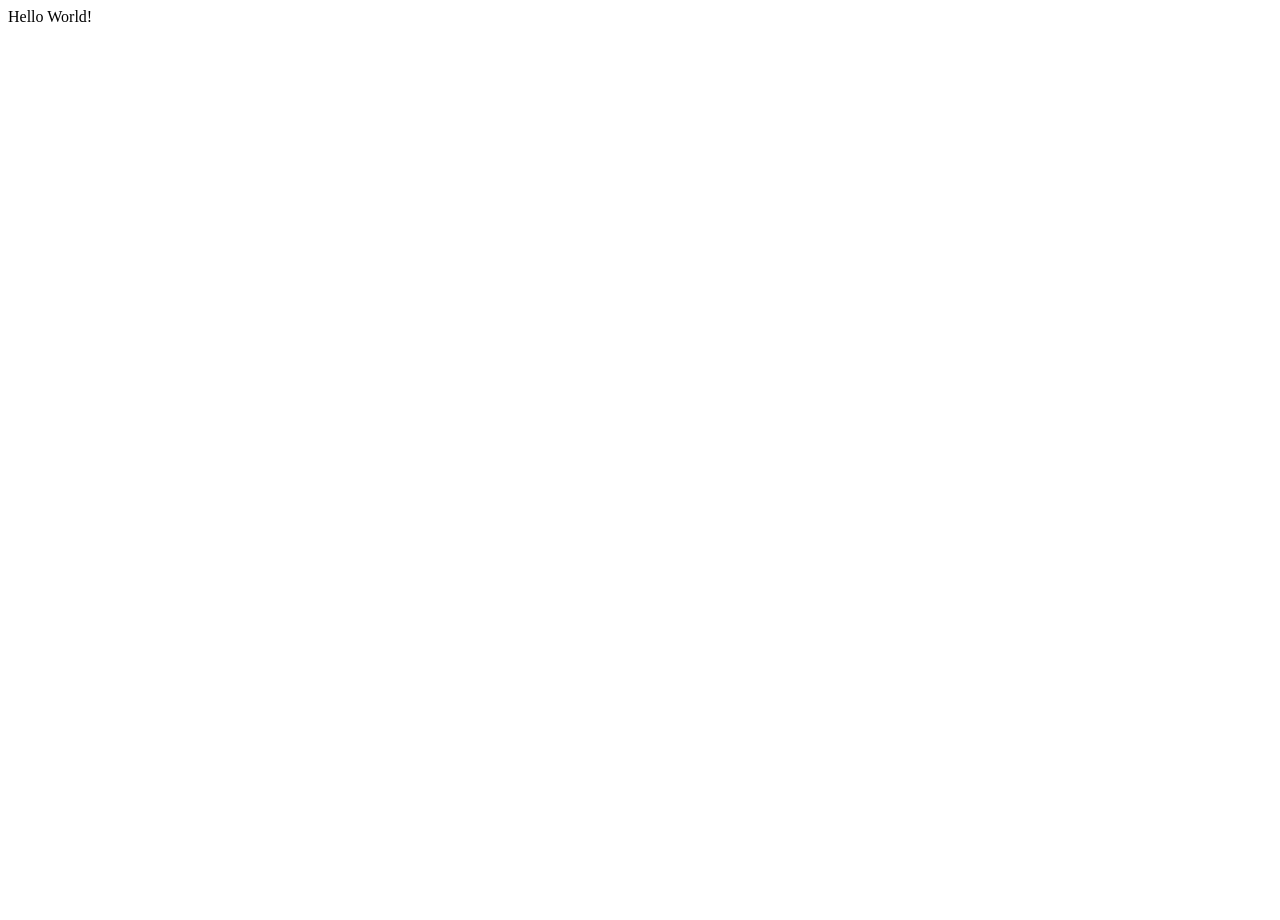
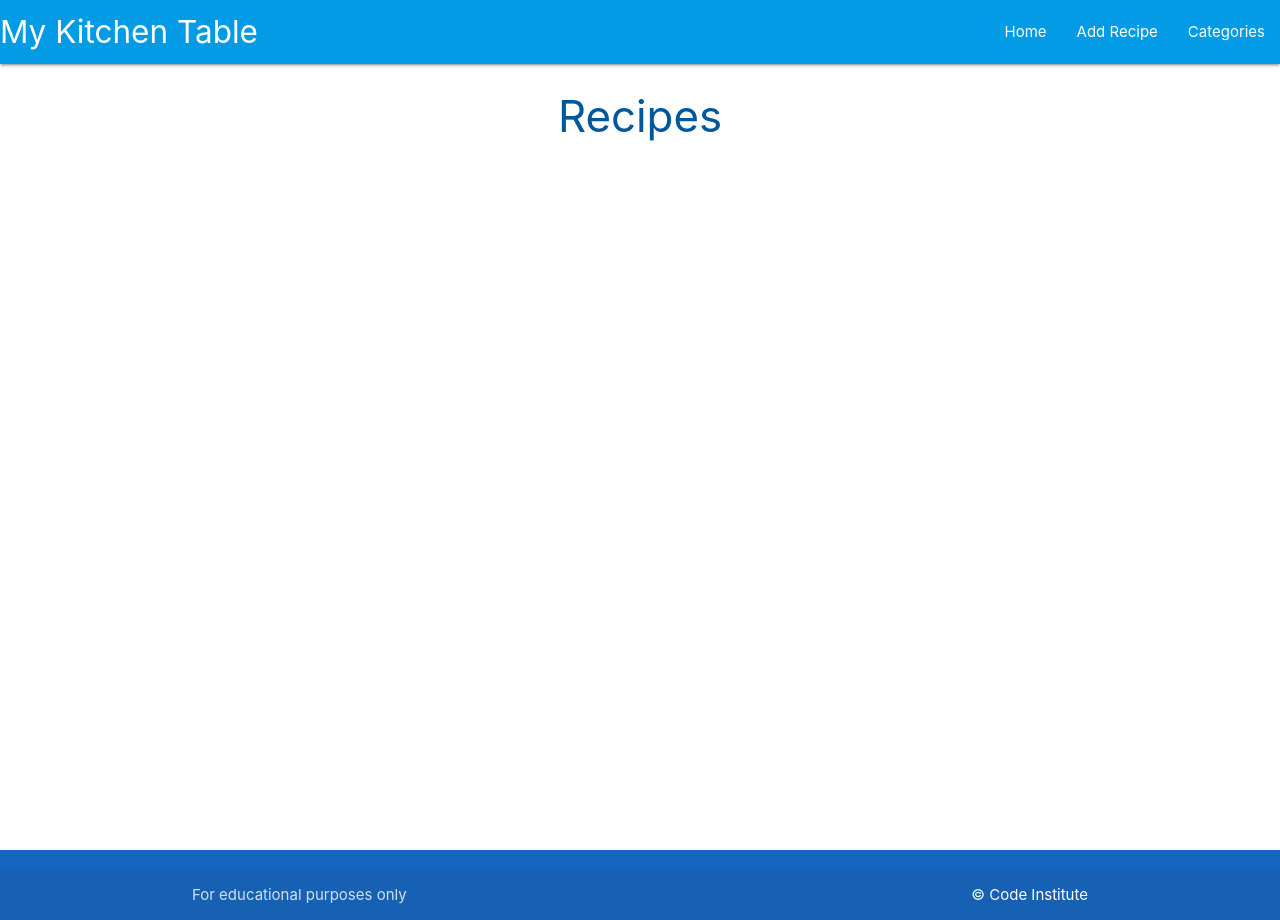
Before and after one commit to AlexandraEL9/ci-database-recipes, a Flask app: page / in a window 1280 px wide. Before the commit the page is almost empty. Run offline with Flask 2, Linux system fonts and the light colour scheme.

Commit message:
add basic page template, header and footer

```diff
--- a/recipes/routes.py
+++ b/recipes/routes.py
@@ -5,4 +5,4 @@ from recipes.models import Category, Recipe
 
 @app.route("/")
 def home():
-    return render_template("base.html")
+    return render_template("recipes.html")
--- /dev/null
+++ b/recipes/static/css/style.css
@@ -0,0 +1,9 @@
+body {
+    display: flex;
+    min-height: 100vh;
+    flex-direction: column;
+  }
+
+  main {
+    flex: 1 0 auto;
+  }
--- /dev/null
+++ b/recipes/static/js/script.js
@@ -0,0 +1,5 @@
+//navbar mobile side nav
+document.addEventListener('DOMContentLoaded', function() {
+    let sidenav = document.querySelectorAll('.sidenav');
+    M.Sidenav.init(sidenav);
+  });
--- a/recipes/templates/base.html
+++ b/recipes/templates/base.html
@@ -4,11 +4,50 @@
     <meta charset="UTF-8">
     <meta http-equiv="X-UA-Compatible" content="IE=edge">
     <meta name="viewport" content="width=device-width, initial-scale=1.0">
+    <!-- Compiled and minified CSS -->
+    <link rel="stylesheet" href="https://cdnjs.cloudflare.com/ajax/libs/materialize/1.0.0/css/materialize.min.css">
+    <link rel="stylesheet" href="{{ url_for('static', filename='css/style.css') }}" class="" type="text/css">
+    <link href="https://fonts.googleapis.com/icon?family=Material+Icons" rel="stylesheet">
     <title>Recipes site!</title>
 </head>
 <body>
+    <header>
+        <!--navbar-->
+        <nav class="light-blue darken-1">
+            <div class="nav-wrapper">
+              <a href="#!" class="brand-logo">My Kitchen Table</a>
+              <a href="#" data-target="mobile-demo" class="sidenav-trigger"><i class="material-icons">menu</i></a>
+              <ul class="right hide-on-med-and-down">
+                <li><a href="{{ url_for('home') }}">Home</a></li>
+                <li><a href="">Add Recipe</a></li>
+                <li><a href="">Categories</a></li>
+              </ul>
+            </div>
+          </nav>
+        <!--mobile side nav-->
+          <ul class="sidenav" id="mobile-demo">
+            <li><a href="{{ url_for('home') }}">Sass</a></li>
+            <li><a href="">Add Recipe</a></li>
+                <li><a href="">Categories</a></li>
+          </ul>
+    </header>
+    <!--main-->
+    <main class="container">
+        {% block content %}
+        {% endblock %}
 
-    Hello World!
-
+    </main>
+    <!--footer-->
+    <footer class="page-footer blue darken-3">
+        <div class="footer-copyright">
+            <div class="container">
+                For educational purposes only
+                <a class="white-text right" href="https://codeinstitute.net" target="_blank">&copy; Code Institute</a>
+            </div>
+        </div>
+    </footer>
+<!-- Compiled and minified JavaScript -->
+<script src="https://cdnjs.cloudflare.com/ajax/libs/materialize/1.0.0/js/materialize.min.js"></script>
+<script src="{{ url_for('static', filename='js/script.js') }}"></script>
 </body>
 </html>
--- /dev/null
+++ b/recipes/templates/recipes.html
@@ -0,0 +1,4 @@
+{% extends "base.html" %}
+{% block content %}
+<h3 class="light-blue-text text-darken-4 center-align">Recipes</h3>
+{% endblock %}
```
